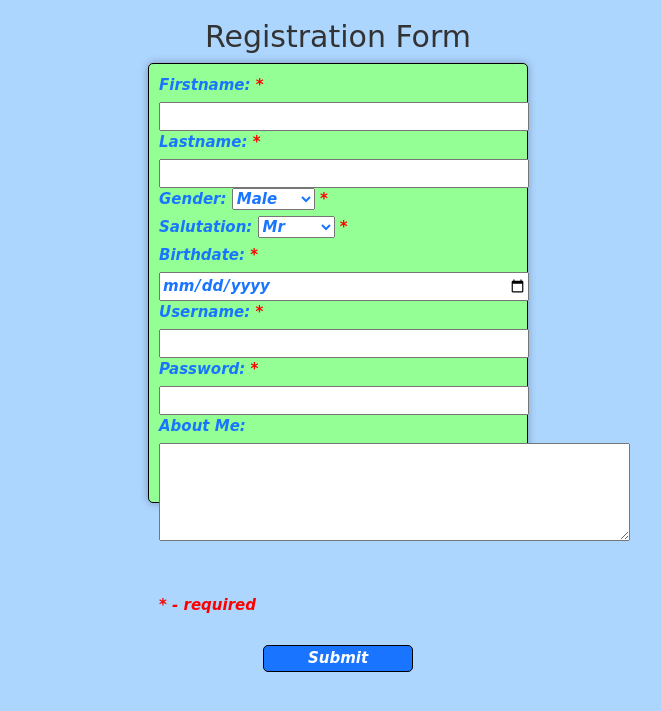
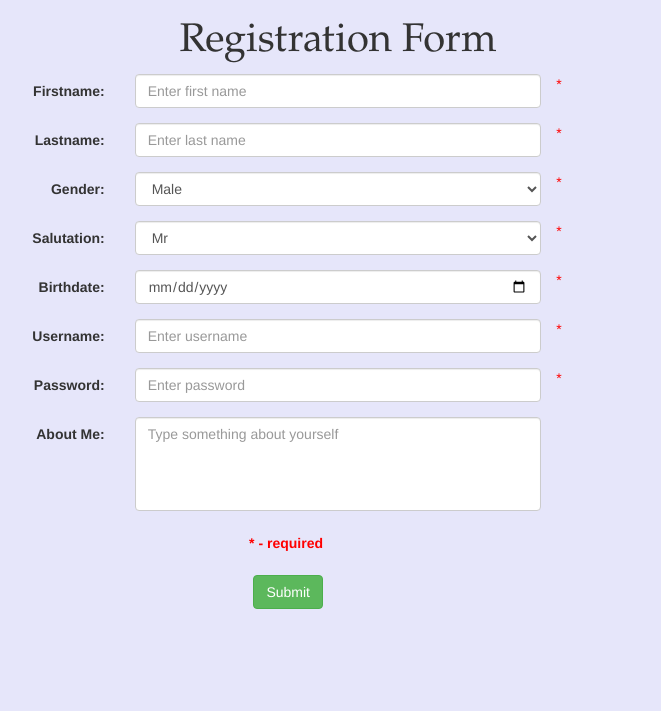
Before and after one commit to gdm02/SECUDEVCase2, a PHP site: page /register.php in a window 1280 px wide. Shown: the top 711 px of the page, without its empty margins (302-963 px from the left). Run offline with PHP 8.4, Linux system fonts and the light colour scheme.

Commit message:
BootStrap Css Update

```diff
--- a/secudevcase2/register.php
+++ b/secudevcase2/register.php
@@ -4,17 +4,18 @@
 	include 'stripper.php';
 ?>
 <!DOCTYPE HTML>
-<html>
+<html lang = "en">
 <head>
 
 	<meta charset="utf-8">
     <meta http-equiv="X-UA-Compatible" content="IE=edge">
     <meta name="viewport" content="width=device-width, initial-scale=1">
     <link href="css/bootstrap.min.css" rel="stylesheet">
+    <script src="js/bootstrap.min.js"></script>
 
 	<style>
 
-		body{
+		/* body{
 			background-color: #ADD6FF;
 		}
 
@@ -23,9 +24,7 @@
 			font-size: 30px;
 		}
 
-		span{
-			color: red;
-		}
+
 
 		form {
 			background-color: #94FF94;
@@ -49,9 +48,7 @@
 			width: 370px;
 		}
 
-		#required{
-			color: red;
-		}
+
 
 		#submit {
 			background-color: #1975FF;
@@ -72,19 +69,41 @@
 		.buttonholder{
 			text-align: center;
 		}
+		 */
+
+		body {
+			background-color: lavender;
+		}
+
+		textarea {
+   			resize: none;
+		}
+
+		#header {
+			font-family: "Palatino Linotype", "Book Antiqua", Palatino, serif;
+			font-size: 40px;
+		}
 
 		#success{
 			text-align: center;
 			color: #33CC33;
-			font-family: "Comic Sans MS", cursive, sans-serif;
+			font-family: "Palatino Linotype", "Book Antiqua", Palatino, serif;
 			font-size: 25px;
 		}
 
 		#fail{
 			text-align: center;
 			color: red;
-			font-family: "Comic Sans MS", cursive, sans-serif;
+			font-family: "Palatino Linotype", "Book Antiqua", Palatino, serif;
 			font-size: 25px;
+		}
+
+		#required{
+			color: red;
+		}
+
+		span{
+			color: red;
 		}
 
 	</style>
@@ -279,49 +298,66 @@
 	?>
 
 	<h2 id = "header" align = "center">Registration Form</h2>
-
-	<form method = "POST" action = "<?php echo htmlspecialchars($_SERVER["PHP_SELF"]);?>">
-		<label>Firstname: </label>
+	<form class="form-horizontal" role="form" method = "POST" action = "<?php echo htmlspecialchars($_SERVER["PHP_SELF"]);?>">
+	<div class = "form-group">
+		<label class="control-label col-sm-4">Firstname: </label>
 		<span class = "error">* <?php echo $firstnameErr;?></span>
-		<br>
-		<input type = "text" name = "firstname" maxlength = '50'/>
-		<br>
-		<label>Lastname: </label>
+		<div class = "col-sm-4">
+		<input class = "form-control" type = "text" name = "firstname" maxlength = '50' placeholder = "Enter first name"/>
+		</div>
+	</div>
+	<div class = "form-group">
+		<label class="control-label col-sm-4">Lastname: </label>
 		<span class = "error">* <?php echo $lastnameErr;?></span>
-		<br>
-		<input type = "text" name = "lastname" maxlength = '50'/>
-		<br>
-		<label>Gender: </label>
-		<select name = "gender" id = "gender">
+		<div class = "col-sm-4">
+		<input class = "form-control" type = "text" name = "lastname" maxlength = '50' placeholder = "Enter last name"/>
+		</div>
+	</div>
+	<div class = "form-group">
+		<label class="control-label col-sm-4">Gender: </label>
+		<div class = "col-sm-4 selectContainer">
+		<select class = "form-control" name = "gender" id = "gender">
    			<option value = "male" >Male</option>
    			<option value = "female" >Female</option>
    		</select>
+   		</div>
 		<span class = "error">* <?php echo $genderErr;?></span>
-   		<br>
-   		<label>Salutation: </label>
-		<select name = "salutation" id = "salutation">
+   	</div>
+   	<div class = "form-group">
+   		<label class="control-label col-sm-4">Salutation: </label>
+   		<div class = "col-sm-4 selectContainer">
+		<select class = "form-control" name = "salutation" id = "salutation">
 		</select>
+		</div>
 		<span class = "error">* <?php echo $salutationErr;?></span>
-   		<br>
-   		<label>Birthdate: </label>
+   	</div>
+   	<div class = "form-group">
+   		<label class="control-label col-sm-4">Birthdate: </label>
    		<span class = "error">* <?php echo $birthdateErr;?></span>
-   		<br>
-   		<input type = "date" name = "birthdate">
-   		<br>
-   		<label>Username: </label>
+   		<div class = "col-sm-4">
+   		<input class = "form-control" type = "date" name = "birthdate">
+   		</div>
+   	</div>
+   	<div class = "form-group">
+   		<label class="control-label col-sm-4">Username: </label>
    		<span class = "error">* <?php echo $usernameErr;?></span>
-   		<br>
-   		<input type = "text" name = "username" maxlength = '50'/>
-   		<br>
-   		<label>Password: </label>
+   		<div class = "col-sm-4">
+   		<input class = "form-control" type = "text" name = "username" maxlength = '50' placeholder = "Enter username"/>
+   		</div>
+   	</div>
+   	<div class = "form-group">
+   		<label class="control-label col-sm-4">Password: </label>
    		<span class = "error">* <?php echo $passwordErr;?></span>
-   		<br>
-   		<input type = "password" name = "password" maxlength = '50'>
-   		<br>
-   		<label>About Me: </label>
-		<br>
-   		<textarea name ="aboutme" id = "aboutme" rows = "4" cols = "50" data-parsley-maxlength = "255"></textarea>
-   		<br>
+   		<div class = "col-sm-4">
+   		<input class = "form-control" type = "password" name = "password" maxlength = '50' placeholder = "Enter password">
+   		</div>
+   	</div>
+   	<div class = "form-group">
+   		<label class="control-label col-sm-4">About Me: </label>
+		<div class = "col-sm-4">
+   		<textarea class = "form-control" name ="aboutme" id = "aboutme" rows = "4" cols = "50" data-parsley-maxlength = "255" placeholder = "Type something about yourself"></textarea>
+   		</div>
+   	</div>
 		<?php
 			if (isset($_SESSION['accesslvl']) && !empty($_SESSION['accesslvl'])) {
 				if (strtolower($_SESSION['accesslvl']) == "admin") { // replace with if session logged in user is admin
@@ -346,11 +382,11 @@
 				';
 			}
 		?>
-		<br><br>
-		<label id = "required">* - required</label>
-		<br><br>
-		<div class="buttonholder">
-			<input id = "submit" type = "submit" value = "Submit"/>
+	<div class = "form-group">
+		<label class="control-label col-sm-6" id = "required">* - required</label>
+	</div>
+		<div class="control-label col-sm-6">
+			<input class="btn btn-success" id = "submit" type = "submit" value = "Submit"/>
 		</div>
 	</form>
 </body>
```
Also changed, not shown: secudevcase2/login.php (+35 -14 lines), secudevcase2/main.php (+28 -16 lines).
